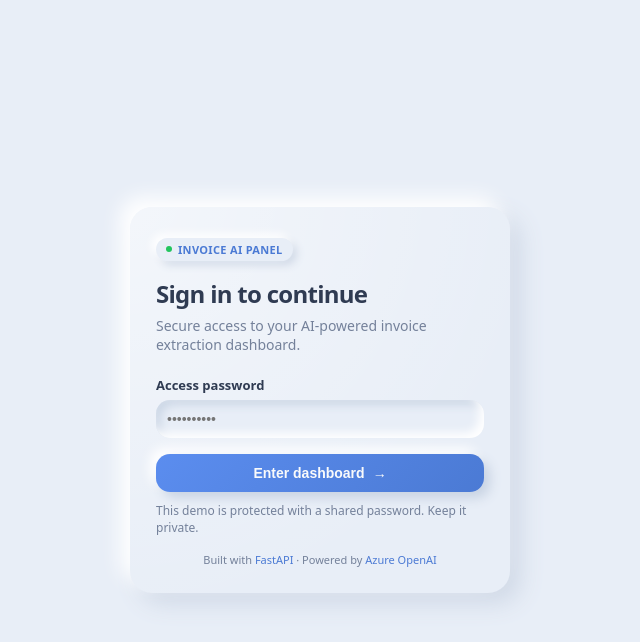
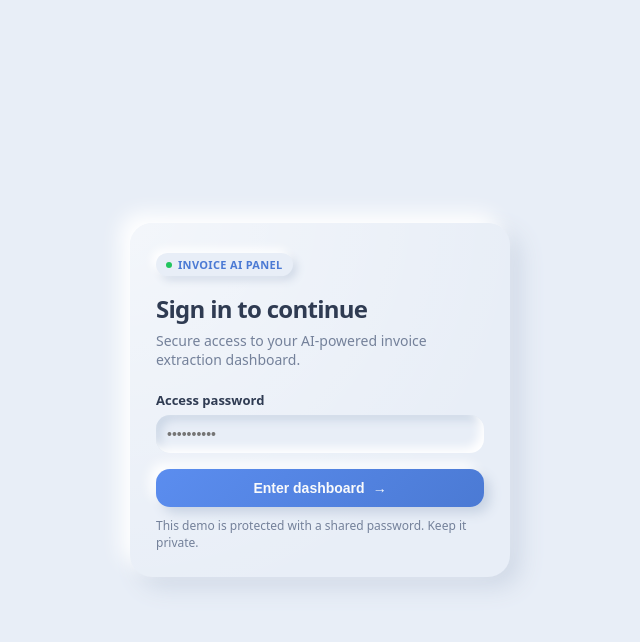
Before and after one commit to anthonyjmc/email-invoice-automation, a FastAPI app: page / in a window 1280 px wide. Shown: the top 642 px of the page, without its empty margins (320-960 px from the left). Run offline with FastAPI, Linux system fonts and the light colour scheme; parts of the project's set-up code (start-up, migrations or seed data) failed here and were passed over.

Commit message:
Remove footer note from login template

```diff
--- a/app/templates/login.html
+++ b/app/templates/login.html
@@ -230,10 +230,6 @@
                         This demo is protected with a shared password. Keep it private.
                     </p>
                 </form>
-
-                <p class="footer-note">
-                    Built with <span>FastAPI</span> · Powered by <span>Azure OpenAI</span>
-                </p>
             </div>
         </div>
     </div>
```
